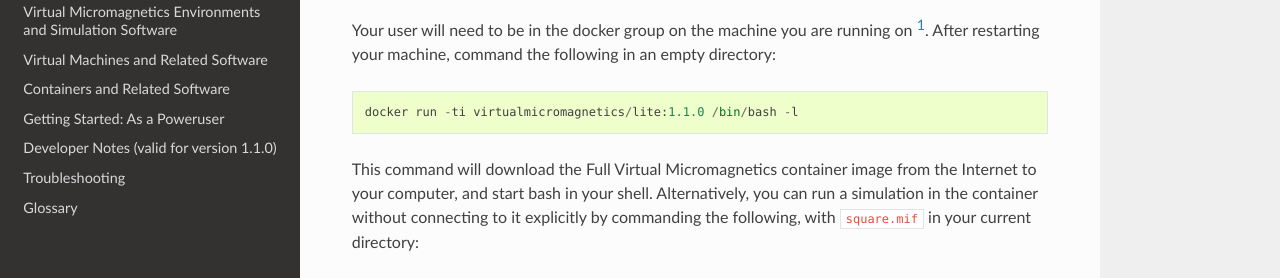
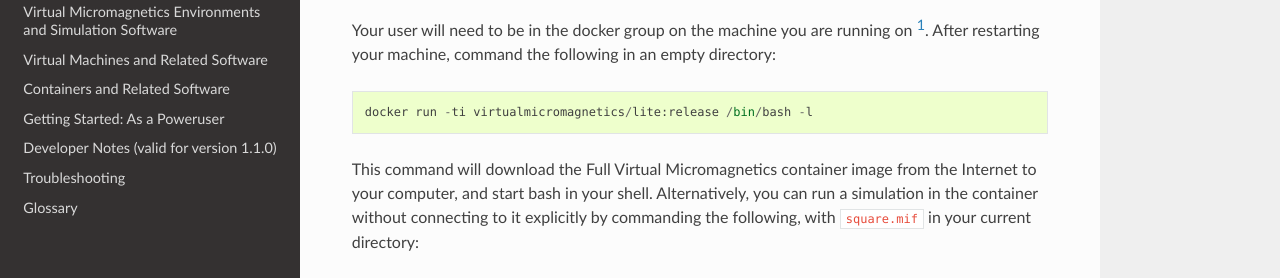
Before and after one commit to computationalmodelling/virtualmicromagnetics, a Sphinx documentation site: the page built from docs/getting-started-user.rst, in a window 1280 px wide and 900 px high, scrolled down 1519 px. Shown: the part 224-502 px from the top of the window. Built offline with Sphinx 7.4.7 and the Read the Docs theme 2.0.0, drawn with Linux system fonts in a browser that asks for light colours.

Commit message:
Fix misleading instruction in the Docker command in the documentation.

```diff
--- a/docs/getting-started-user.rst
+++ b/docs/getting-started-user.rst
@@ -48,7 +48,7 @@
 [#]_. After restarting your machine, command the following in an empty
 directory::
 
- docker run -ti virtualmicromagnetics/lite:1.1.0 /bin/bash -l
+ docker run -ti virtualmicromagnetics/lite:release /bin/bash -l
 
 This command will download the Full Virtual Micromagnetics container image from
 the Internet to your computer, and start bash in your shell. Alternatively, you
```
